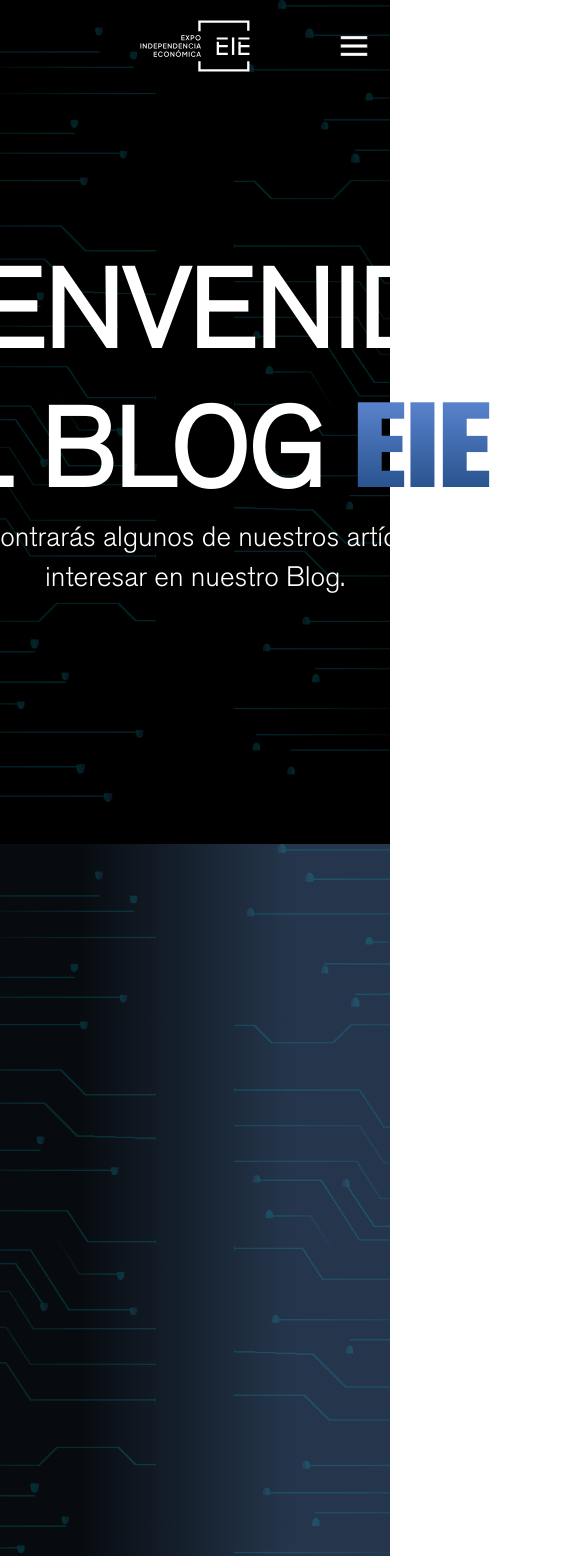
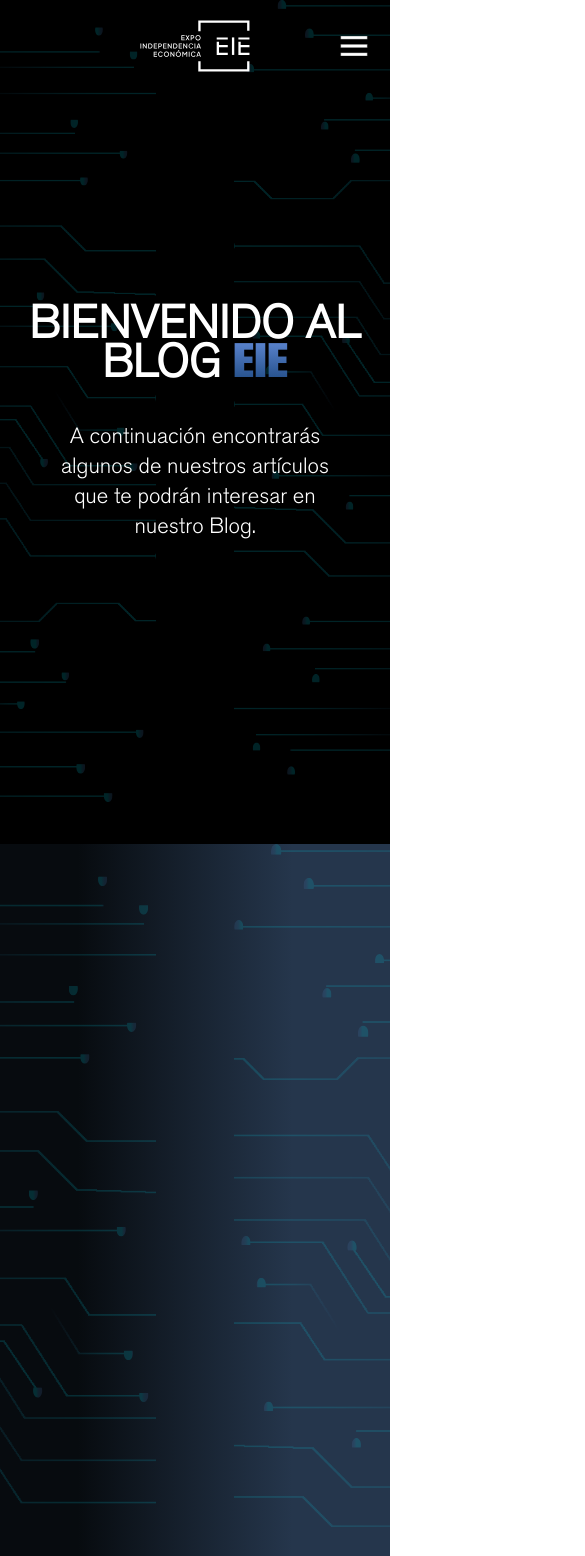
Before and after one commit to jkevxx/eie, a React (Vite) app: page /blog in a window 390 px wide. Shown: the top 1556 px of the page, 585 px wide, since content can reach past the window. Built offline with nearby package versions, Linux system fonts and the light colour scheme.

Commit message:
[feat] - blog mobile responsive added

```diff
--- a/src/pages/blog/blog.scss
+++ b/src/pages/blog/blog.scss
@@ -26,8 +26,18 @@
       justify-content: center;
       align-items: center;
 
+      @include adapted-content-mobile {
+        gap: 40px;
+      }
+
       h1 {
         font-size: 110px;
+
+        @include adapted-content-mobile {
+          font-size: 46px;
+          text-align: center;
+          line-height: 38px;
+        }
 
         span {
           font-size: 120px;
@@ -42,6 +52,11 @@
           -webkit-background-clip: text;
           -webkit-text-fill-color: transparent;
           background-clip: text;
+
+          @include adapted-content-mobile {
+            font-size: 48px;
+            text-align: center;
+          }
         }
       }
 
@@ -50,6 +65,13 @@
         width: 850px;
         text-align: center;
         line-height: 40px;
+
+        @include adapted-content-mobile {
+          width: 300px;
+          font-size: 22px;
+          line-height: 30px;
+          text-align: center;
+        }
       }
     }
   }
@@ -64,6 +86,10 @@
       rgba(37, 54, 76, 1) 75%
     );
 
+    @include adapted-content-mobile {
+      height: 1000px;
+    }
+
     .section-2-content {
       position: relative;
       z-index: 10;
@@ -73,10 +99,18 @@
       align-items: center;
       flex-direction: column;
 
+      @include adapted-content-mobile {
+        height: 100%;
+      }
+
       .title {
         h1 {
           font-size: 80px;
           margin-bottom: 50px;
+
+          @include adapted-content-mobile {
+            font-size: 40px;
+          }
         }
       }
 
@@ -86,6 +120,10 @@
         align-items: center;
         width: 100%;
         gap: 20px;
+
+        @include adapted-content-mobile {
+          flex-wrap: wrap;
+        }
       }
     }
   }
@@ -99,5 +137,9 @@
       rgba(7, 11, 15, 1) 20%,
       rgba(37, 54, 76, 1) 75%
     );
+
+    @include adapted-content-mobile {
+      height: 2400px;
+    }
   }
 }
```
